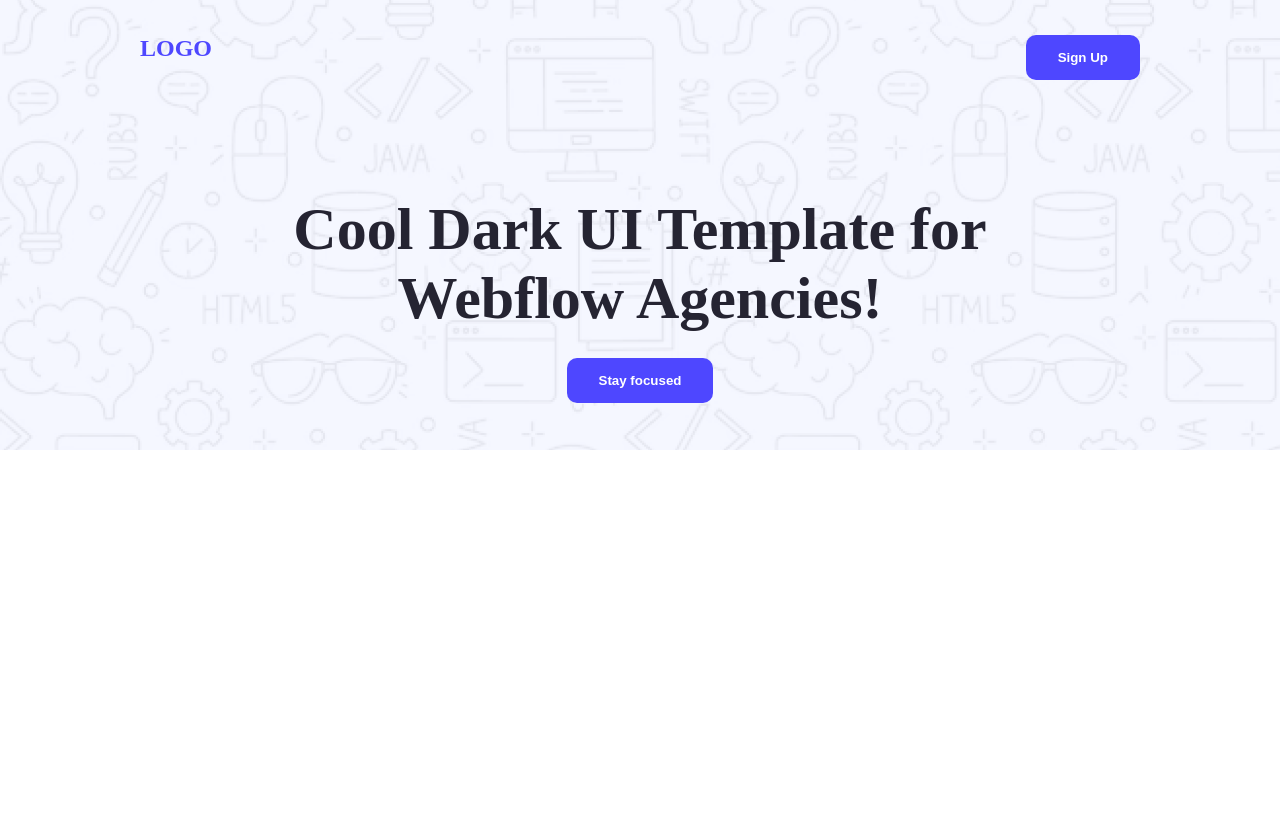
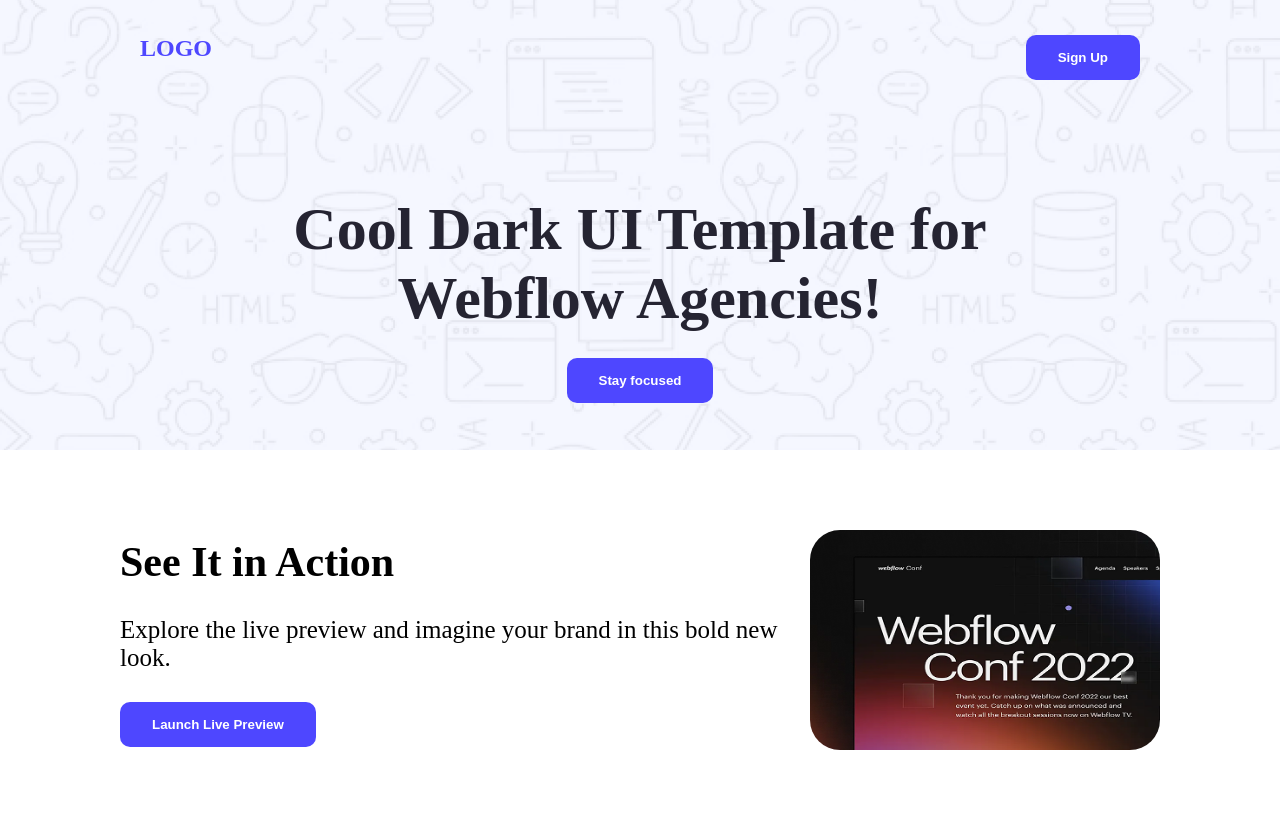
Before and after one commit to shahriar429/ph-assignment-01, a plain HTML site: page index.html in a window 1280 px wide. Before the commit the page ends 800 px from the top, so only its background shows below. Drawn offline with Linux system fonts and the light colour scheme.

Commit message:
see-it-in-action added

```diff
--- a/index.html
+++ b/index.html
@@ -18,7 +18,16 @@
         </div>
     </header>
     <main>
-
+        <section class="action">
+            <div class="content">
+                <h2>See It in Action</h2>
+                <p>Explore the live preview and imagine your brand in this bold new look.</p>
+                <button class="btn-primary">Launch Live Preview</button>
+            </div>
+            <div class="action-img">
+                <img src="./Assets/wc-mini.png" alt="">
+            </div>
+        </section>
     </main>
     <footer>
 
--- a/style.css
+++ b/style.css
@@ -40,3 +40,30 @@ header nav{
 .txt-dark{
     color: #252432;
 }
+
+/* action part*/
+.action{
+    display: flex;
+    justify-content: space-between;
+    padding: 80px 120px;
+
+}
+.content{
+    display: flex;
+    flex-direction: column;
+    gap: 30px;
+    justify-content: center;
+    align-items: start;
+}
+.content h2{
+    font-weight: bold;
+    font-size: 42px;
+}
+.content p{
+    font-size: 25px;
+}
+.action-img img{
+    height: 220px;
+    width: 350px;
+    border-radius: 30px;
+}
```
